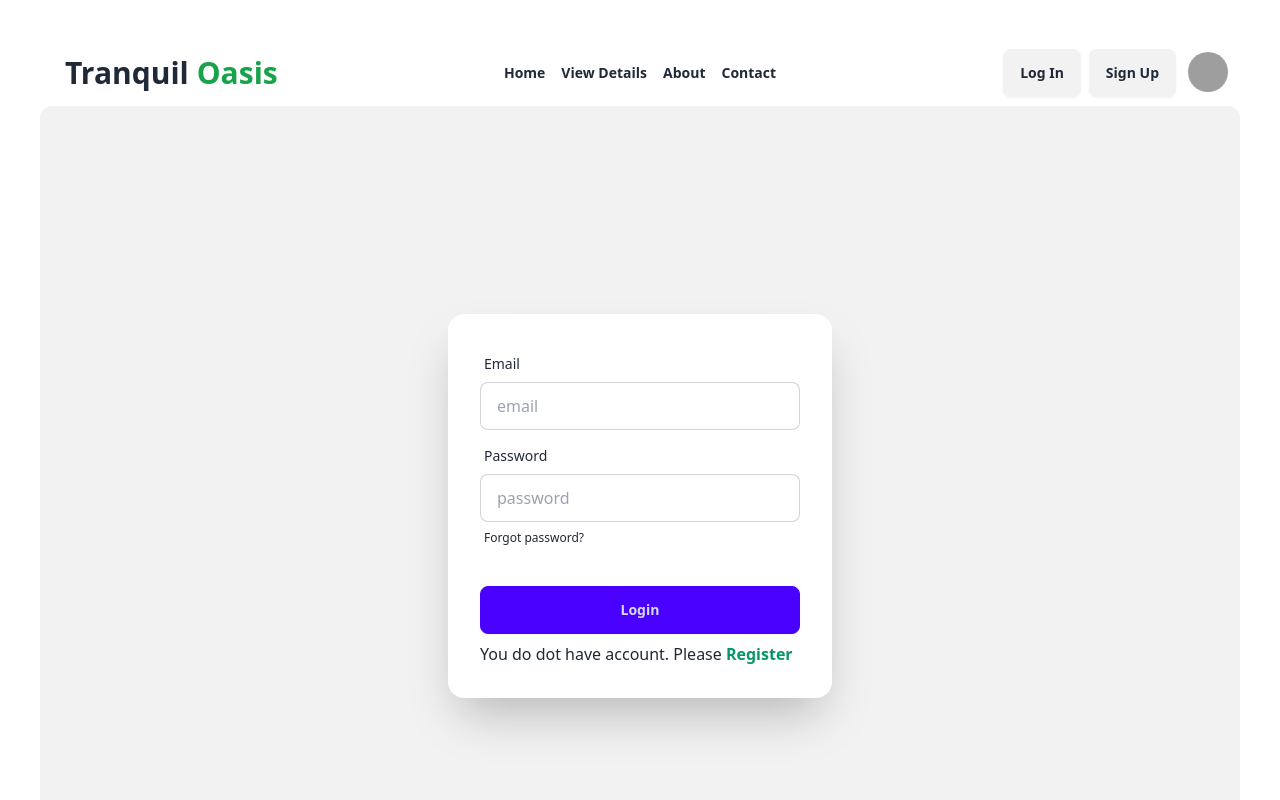
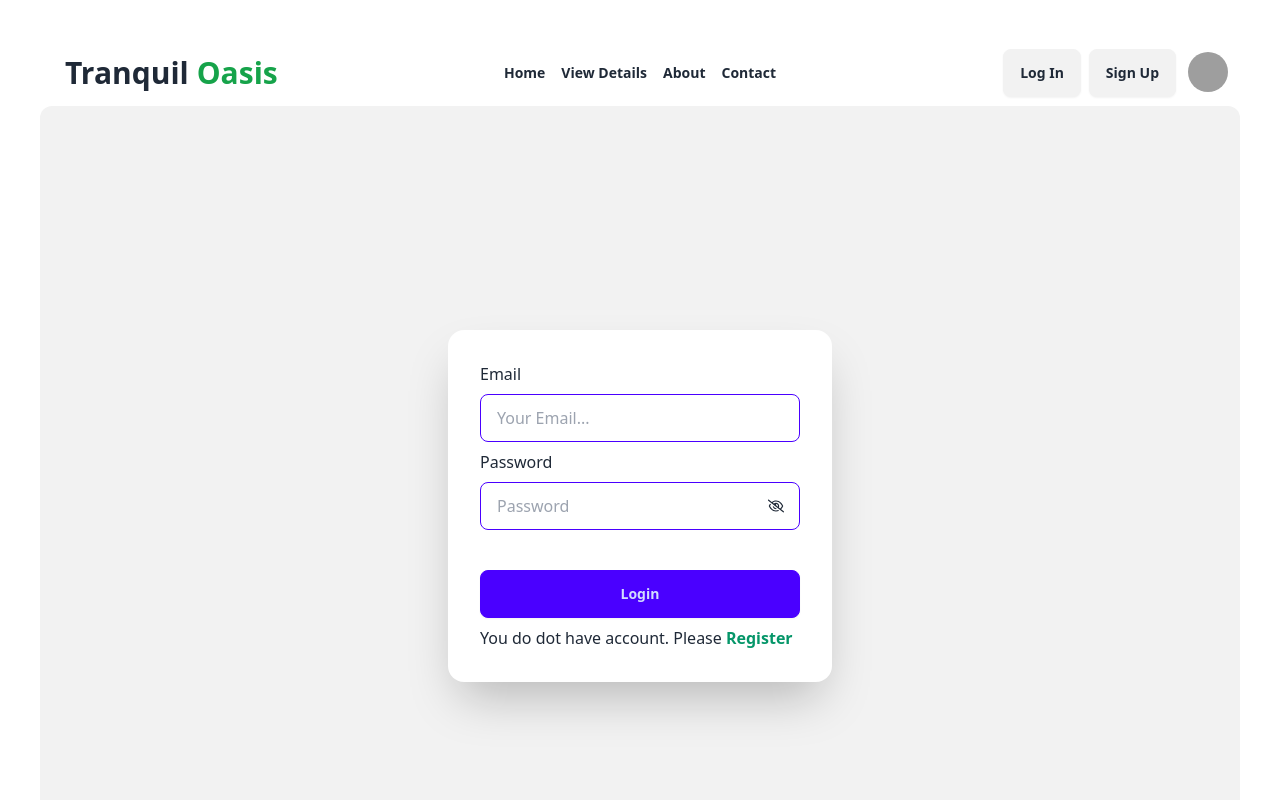
Before and after one commit to mdsaidul44/project-nine, a React (Vite) app: page /login in a window 1280 px wide. Shown: the top 800 px of the page. Built offline with nearby package versions, Linux system fonts and the light colour scheme; no server answers; grey boxes are pictures that could not be loaded.

Commit message:
register and login password  show and hide dynamicaly added

```diff
--- a/src/Pages/Login/Login.jsx
+++ b/src/Pages/Login/Login.jsx
@@ -1,23 +1,24 @@
 import { Link } from "react-router-dom";
 import Navbar from "../Navbar/Navbar";
-import { useContext } from "react";
+import { useContext, useState } from "react";
 import { AuthContext } from "../../Provider/AuthProvider";
+import { FaRegEye ,FaRegEyeSlash} from "react-icons/fa6";
 
 
 
 
 const Login = () => {
+    const { createLogin } = useContext(AuthContext)
+    const [showPassword, setShowPassword] = useState(false)
 
-    const {createLogin}= useContext(AuthContext)
-
-    const handleLogin = e =>{
+    const handleLogin = e => {
         e.preventDefault()
         const form = new FormData(e.currentTarget)
         const email = form.get('email')
         const password = form.get('password')
-        console.log(email,password)
+        console.log(email, password)
 
-        createLogin(email,password)
+        createLogin(email, password)
             .then(result => console.log(result.user))
             .catch(error => console.error(error))
     }
@@ -29,7 +30,7 @@ const Login = () => {
             <div className="hero min-h-screen rounded-xl bg-base-200">
                 <div className="card shrink-0 w-full max-w-sm shadow-2xl bg-base-100">
                     <form onSubmit={handleLogin} className="card-body">
-                            <div className="form-control">
+                        {/* <div className="form-control">
                                 <label className="label">
                                     <span className="label-text">Email</span>
                                 </label>
@@ -40,13 +41,35 @@ const Login = () => {
                                     <span className="label-text">Password</span>
                                 </label>
                                 <input type="password" name="password" placeholder="password" className="input input-bordered" required />
+
                                 <label className="label">
                                     <a href="#" className="label-text-alt link link-hover">Forgot password?</a>
                                 </label>
                             </div>
                             <div className="form-control mt-6">
                                 <button className="btn btn-primary">Login</button>
+                            </div> */}
+
+
+
+                        <span>Email</span>
+                        <input className="input input-bordered input-primary " type="email" name="email" placeholder="Your Email..." required />
+                        <span>Password</span>
+                        <div className="flex">
+                            <input
+                                className="input input-bordered input-primary w-80"
+                                type={showPassword ? "text" : "password"}
+                                name="password"
+                                placeholder="Password"
+                                required />
+                            <span className="mt-4 -ml-8" onClick={() => setShowPassword(!showPassword)}>
+                                {
+                                    showPassword ? <FaRegEye /> : <FaRegEyeSlash />
+                                }
+                            </span>
                         </div>
+                        <br />
+                        <button className="btn w-80 btn-primary">Login</button>
                         <p>You do dot have account. Please <Link className="text-emerald-600 font-bold" to='/register'>Register</Link></p>
                     </form>
                 </div>
--- a/src/Pages/Register/Register.jsx
+++ b/src/Pages/Register/Register.jsx
@@ -1,11 +1,15 @@
 import { Link } from "react-router-dom";
 import Navbar from "../Navbar/Navbar";
-import { useContext } from "react";
+import { useContext, useState } from "react";
 import { AuthContext } from "../../Provider/AuthProvider";
+import { FaRegEye ,FaRegEyeSlash} from "react-icons/fa6";
+
+
 
 
 const Register = () => {
     const {createUser} =useContext(AuthContext)
+    const [ showPassword ,setShowPassword] = useState(false)
     const handleGoogleLogin = e =>{
        e.preventDefault()
        const form = new FormData(e.currentTarget)
@@ -36,7 +40,19 @@ const Register = () => {
                     <span>Email</span>
                     <input className="input input-bordered input-primary w-96" type="email" name="email" placeholder="Your Email..." required/>
                     <span>Password</span>
-                    <input className="input input-bordered input-primary w-96" type="password" name="password" placeholder="Password" required />
+                    <div className="flex">
+                    <input
+                    className="input input-bordered input-primary w-96"
+                    type={showPassword ? "text" : "password"}
+                    name="password"
+                    placeholder="Password"
+                    required />
+                    <span className="mt-4 -ml-8" onClick={()=>setShowPassword(!showPassword)}>
+                        {
+                            showPassword ? <FaRegEye/> : <FaRegEyeSlash/>
+                        }
+                    </span>
+                    </div>
                     <br />
                     <button className="btn w-96 btn-primary">Register</button>
                 <p>You have an account? Please <Link className="text-green-500 font-bold" to='/login'>Login</Link></p>
```
Also changed, not shown: src/Pages/Navbar/Navbar.jsx (line endings or trailing spaces). Lines whose indentation alone changed are shown as unchanged.
